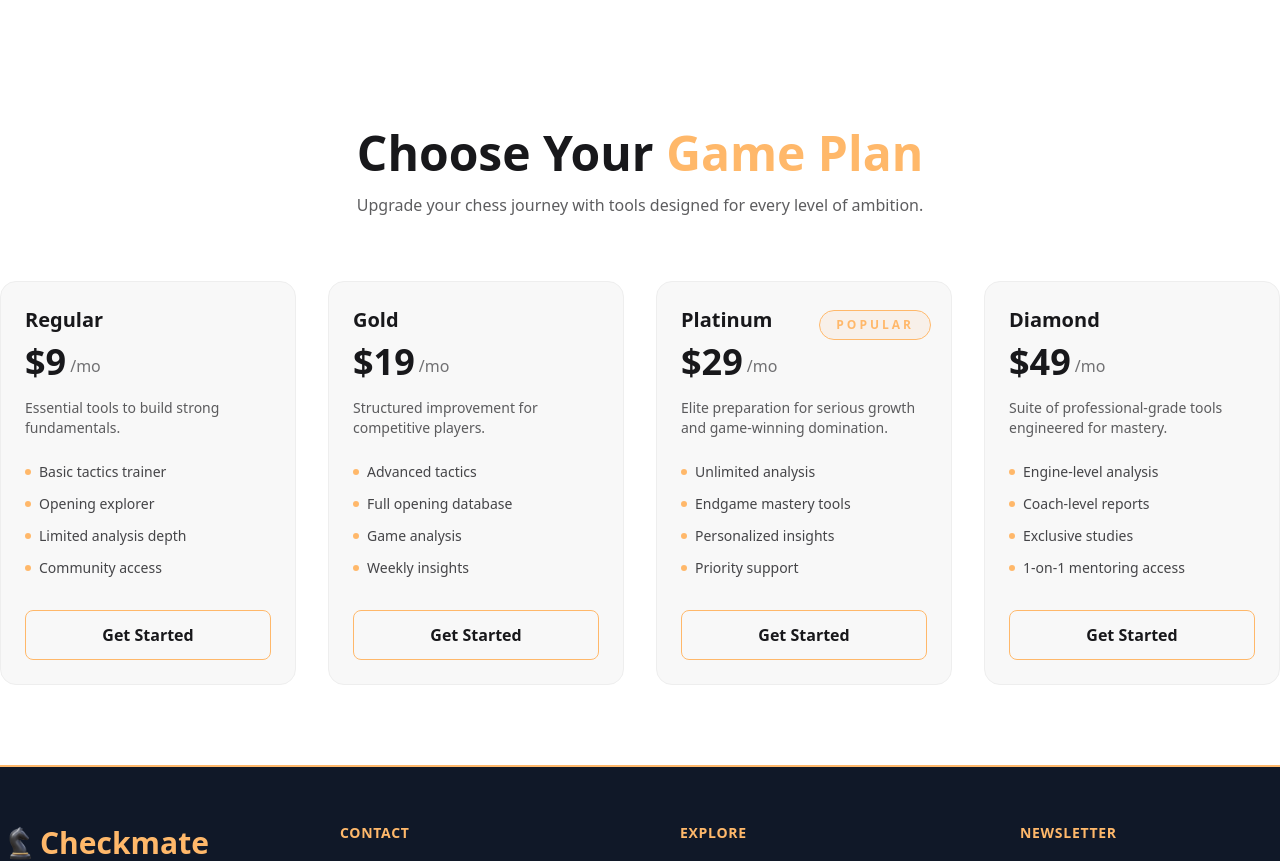
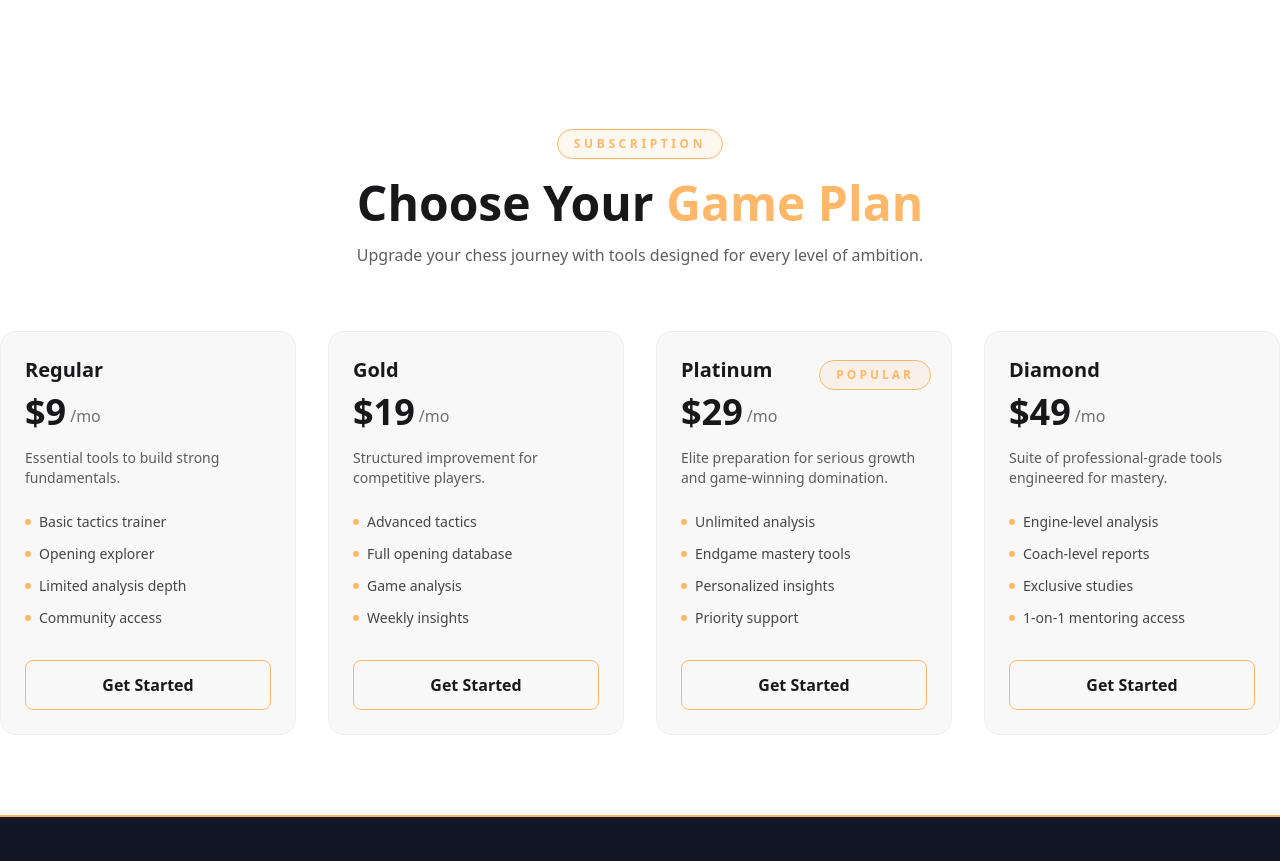
Before and after one commit to syedshafinahmed/Checkmate, a Next.js app: page / in a window 1280 px wide. Shown: the part 2060-2921 px from the top of the page. Built offline with nearby package versions, Linux system fonts and the light colour scheme.

Commit message:
Updated Pakcage

```diff
--- a/src/app/components/Pricing.jsx
+++ b/src/app/components/Pricing.jsx
@@ -68,8 +68,10 @@ const Pricing = () => {
   return (
     <section className="py-20 text-base-content">
       <div className="max-w-7xl mx-auto px-6 md:px-0">
-
         <div className="text-center mb-16">
+          <span className="inline-flex px-4 py-1.5 rounded-full bg-orange-300/10 text-orange-300 text-xs font-extrabold uppercase tracking-[0.3em] border border-orange-300 mb-5">
+            Subscription
+          </span>
           <h2 className="text-4xl md:text-5xl font-extrabold">
             Choose Your <span className="text-orange-300">Game Plan</span>
           </h2>
```
